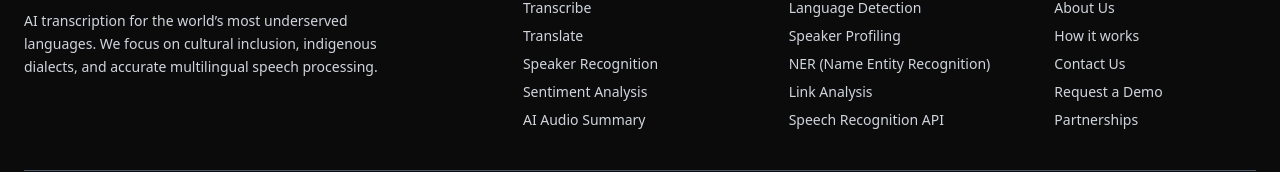
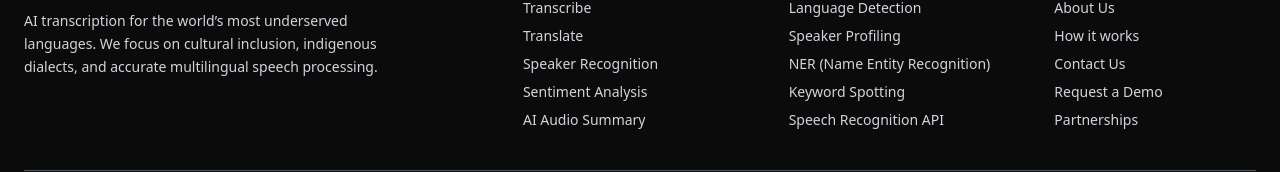
Before and after one commit to EmaagoAI/lingoscribe1-release1, a Next.js app: page /privacy-policy in a window 1280 px wide. Shown: the part 6072-6244 px from the top of the page. Built offline with nearby package versions, Linux system fonts and the light colour scheme.

Commit message:
Replace 'Link Analysis' with 'Keyword Spotting' in Footer

```diff
--- a/src/app/components/Footer.jsx
+++ b/src/app/components/Footer.jsx
@@ -22,7 +22,7 @@ export default function Footer() {
       "Language Detection",
       "Speaker Profiling",
       "NER (Name Entity Recognition)",
-      "Link Analysis",
+      "Keyword Spotting",
       "Speech Recognition API",
     ],
 
```
